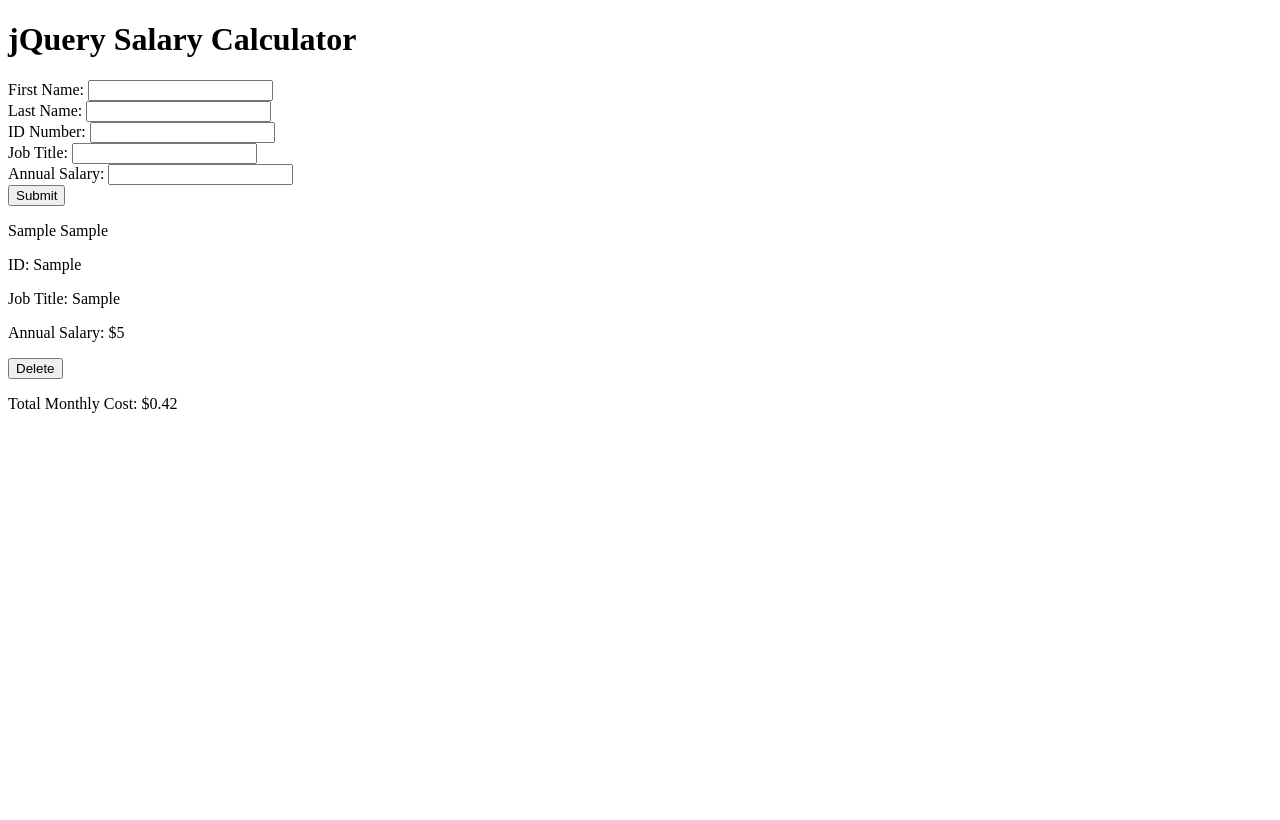
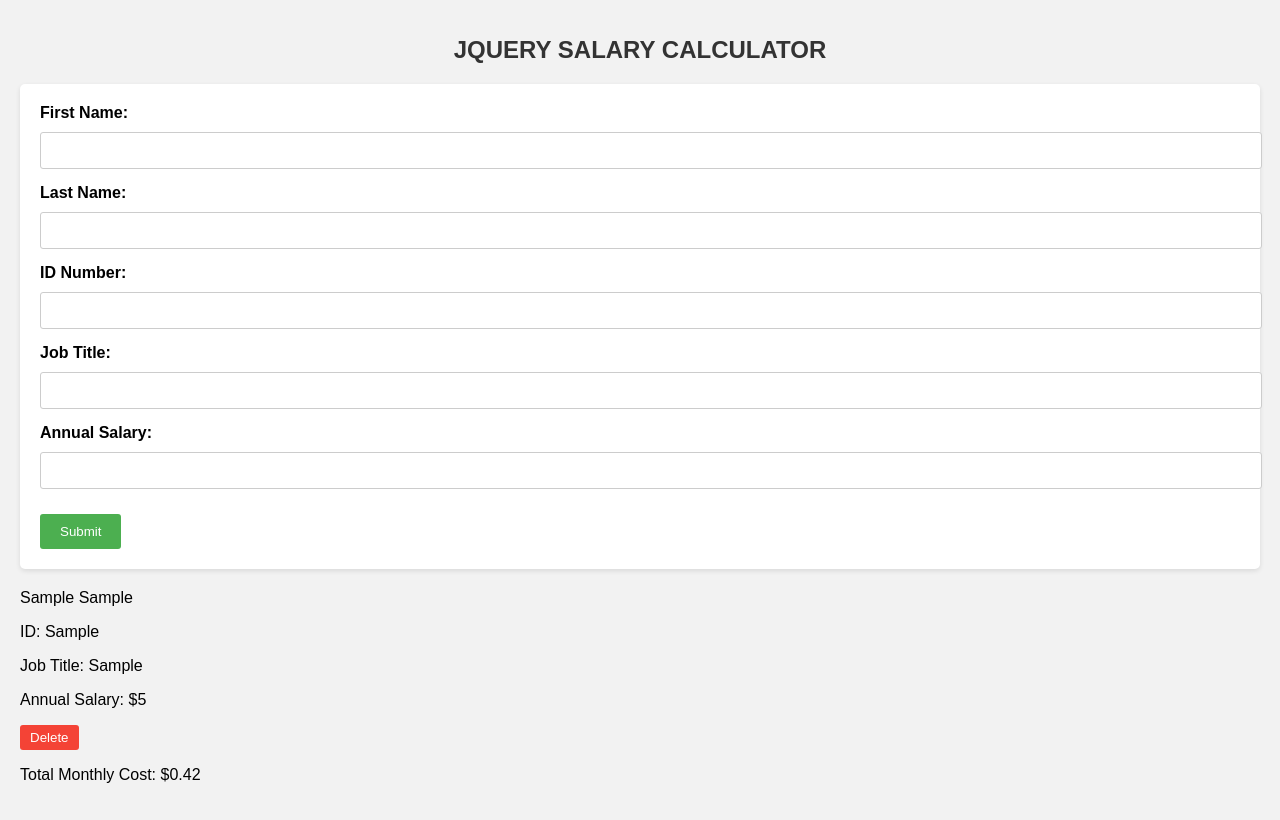
Before and after one commit to abdullahia0215/jQuery-Salary-Calculator, a plain HTML site: page index.html in a window 1280 px wide. Both pictures are taken after typing "Sample", "Sample", "Sample", "Sample", "5" into the empty fields and a click on the button "Submit". Drawn offline with Linux system fonts and the light colour scheme.

Commit message:
redid stylsheet

```diff
--- a/css/stylesheet.css
+++ b/css/stylesheet.css
@@ -1,3 +1,76 @@
-#submitbutton {
-    margin-left: 20px;
-}
+body {
+    font-family: Arial, sans-serif;
+    margin: 0;
+    padding: 20px;
+    background-color: #f2f2f2;
+  }
+
+  h1 {
+    color: #333;
+    font-size: 24px;
+    margin-bottom: 20px;
+    text-align: center;
+    text-transform: uppercase;
+  }
+
+  form {
+    background-color: #fff;
+    padding: 20px;
+    border-radius: 5px;
+    box-shadow: 0 2px 5px rgba(0, 0, 0, 0.1);
+  }
+
+  label {
+    display: block;
+    margin-bottom: 10px;
+    font-weight: bold;
+  }
+
+  input[type="text"],
+  input[type="number"] {
+    width: 100%;
+    padding: 10px;
+    margin-bottom: 15px;
+    border: 1px solid #ccc;
+    border-radius: 3px;
+  }
+
+  button[type="submit"] {
+    background-color: #4caf50;
+    color: #fff;
+    padding: 10px 20px;
+    border: none;
+    border-radius: 3px;
+    cursor: pointer;
+    margin-top: 10px;
+  }
+
+  button[type="submit"]:hover {
+    background-color: #45a049;
+    transform: scale(1.05);
+  }
+
+  #employees-list {
+    margin-top: 20px;
+  }
+
+  .employee-entry {
+    background-color: #fff;
+    padding: 10px;
+    margin-bottom: 10px;
+    border-radius: 3px;
+    box-shadow: 0 2px 5px rgba(0, 0, 0, 0.1);
+  }
+
+  .delete-btn {
+    background-color: #f44336;
+    color: #fff;
+    padding: 5px 10px;
+    border: none;
+    border-radius: 3px;
+    cursor: pointer;
+  }
+
+  .delete-btn:hover {
+    background-color: #d32f2f;
+  }
```
